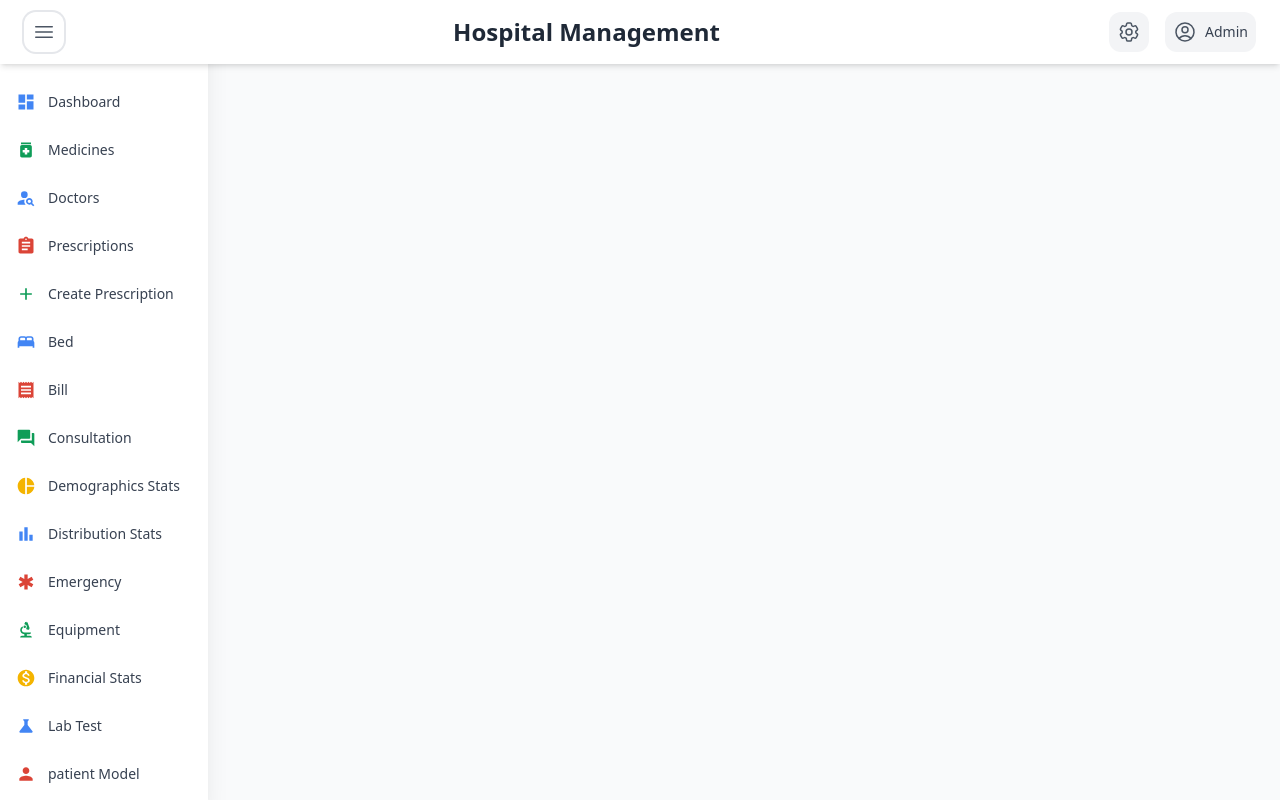
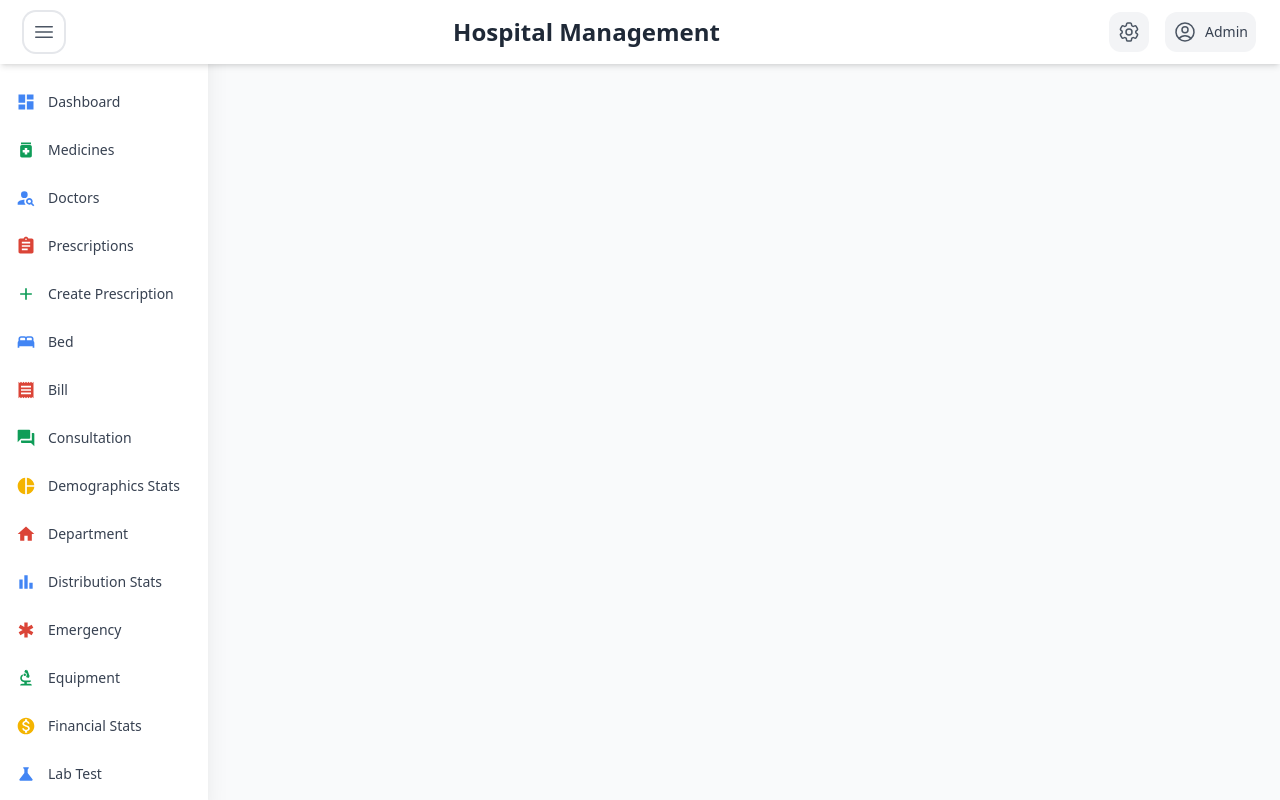
Before and after one commit to shahrukh04/hospital-frontend, a React (Vite) app: page /Sidebar in a window 1280 px wide. Both pictures are taken after a click on the button 44 px from the left and 32 px from the top of the page. Built offline with nearby package versions, Linux system fonts and the light colour scheme; no server answers.

Commit message:
sidebar change

```diff
--- /dev/null
+++ b/src/Admin/Department.jsx
@@ -0,0 +1,9 @@
+import React from 'react'
+
+const Department = () => {
+  return (
+    <div>Department</div>
+  )
+}
+
+export default Department
--- a/src/components/Sidebar.jsx
+++ b/src/components/Sidebar.jsx
@@ -23,34 +23,15 @@ import {
   MdMeetingRoom,
   MdPeople,
   MdChat,
-  MdSupervisorAccount
+  MdSupervisorAccount,
+  MdHome,
 } from 'react-icons/md';
 import {
-  Squares2X2Icon,
-  UserGroupIcon,
-  DocumentTextIcon,
-  PlusCircleIcon,
-  BeakerIcon,
   Bars3Icon,
   XMarkIcon,
   UserCircleIcon,
-  ChatBubbleLeftRightIcon,
-  VideoCameraIcon,
   ArrowRightOnRectangleIcon,
   Cog6ToothIcon,
-  CalendarIcon, // Appointment
-  ChatBubbleBottomCenterTextIcon, // Consultation
-  ChartBarIcon, // DistributionStats
-  ExclamationTriangleIcon, // Emergency
-  WrenchScrewdriverIcon, // Equipment
-  BanknotesIcon, // FinancialStats
-  ChartPieIcon, // PerformanceMetrics
-  ClipboardDocumentCheckIcon, // Report
-  HomeModernIcon, // Room
-  UserIcon, // User
-  HeartIcon,
-  ChatBubbleLeftEllipsisIcon, // ChatRoom
-  UsersIcon // Staff
 } from "@heroicons/react/24/outline";
 import { useAuth } from "../context/AuthContext";
 import HeroSection from "./HeroSection";
@@ -76,6 +57,7 @@ import Report from "../Admin/Report";
 import Room from "../Admin/Room";
 import User from "../Admin/User";
 import PatientModel from "../Admin/PatientModel";
+import Department from "@/Admin/Department";
 
 
 const Sidebar = () => {
@@ -200,6 +182,13 @@ const Sidebar = () => {
           >
             <MdPieChart color="#F4B400" className="h-5 w-5 text-indigo-500" />
             {isSidebarOpen && <span className="ml-3 text-sm font-medium">Demographics Stats</span>}
+          </Link>
+          <Link
+            to="/Sidebar/Department"
+            className="flex items-center px-4 py-3 text-gray-700 transition-all duration-200 rounded-xl hover:bg-gray-100 group no-underline"
+          >
+            <MdHome color="#DB4437" className="h-5 w-5 text-indigo-500" />
+            {isSidebarOpen && <span className="ml-3 text-sm font-medium">Department</span>}
           </Link>
           <Link
             to="/Sidebar/DistributionStats"
@@ -374,6 +363,7 @@ const Sidebar = () => {
               <Route path="Bill" element={<Bill />} />
               <Route path="Consultation" element={<Consultation />} />
               <Route path="DemographicsStats" element={<DemographicsStats />} />
+              <Route path="Department" element={<Department />} />
               <Route path="DistributionStats" element={<DistributionStats />} />
               <Route path="Emergency" element={<Emergency />} />
               <Route path="Equipment" element={<Equipment />} />
```
Also changed, not shown: 1 other file (tests, documents, lock files or other folders).
